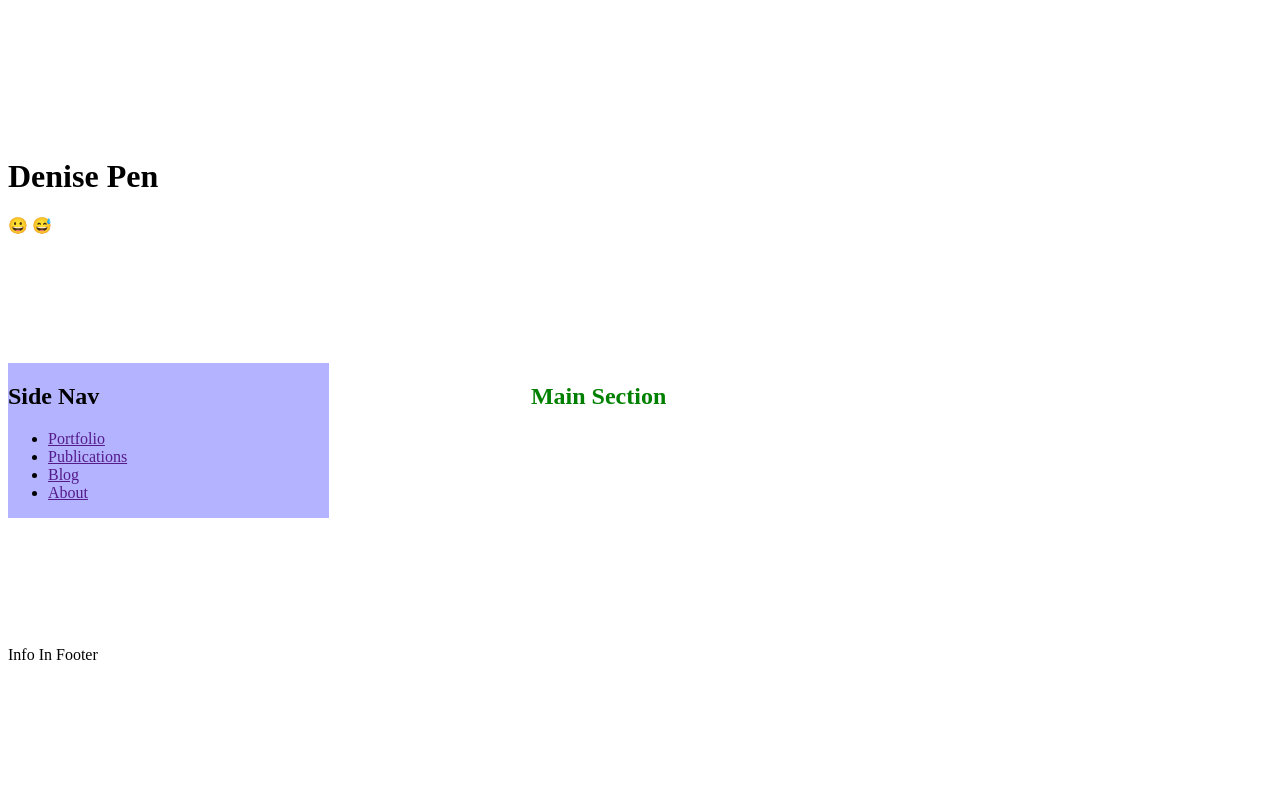
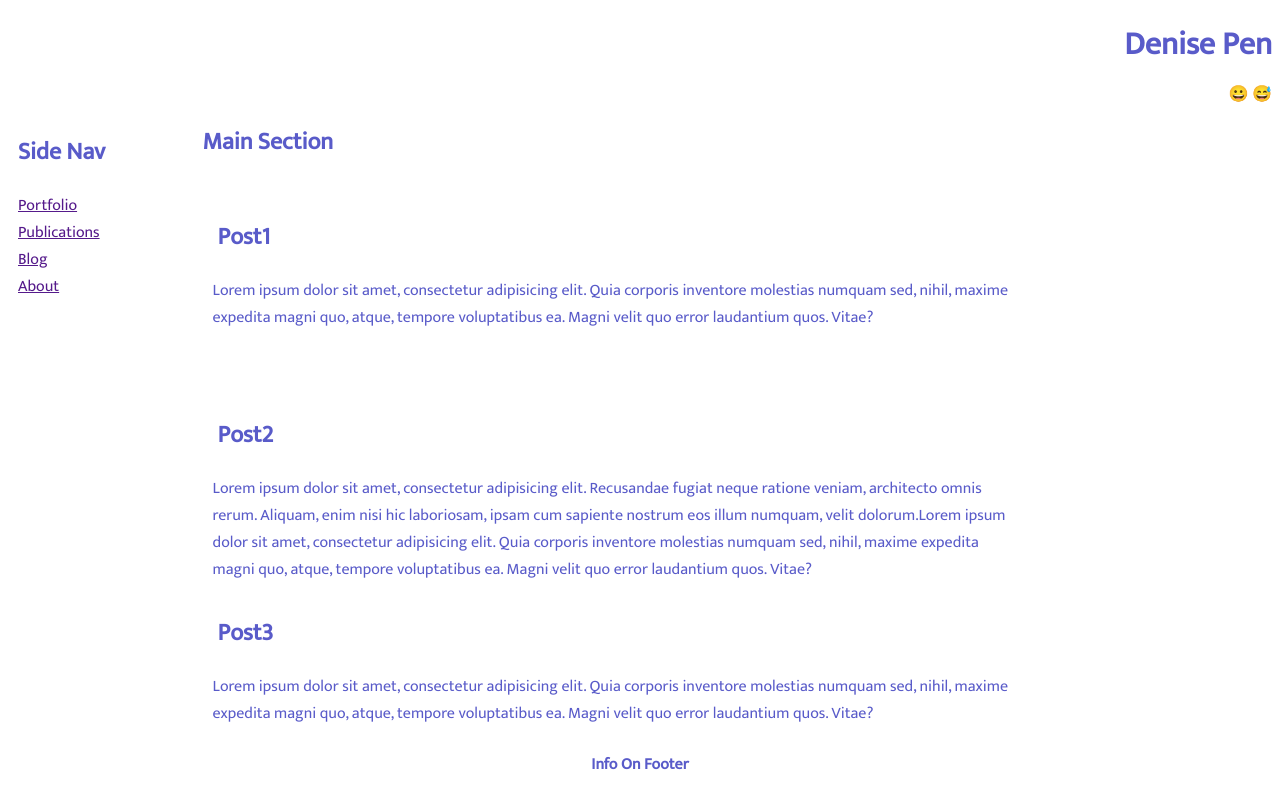
Before and after one commit to denisepen/Profile-Site, a plain HTML site: page index.html in a window 1280 px wide. Drawn offline with Linux system fonts and the light colour scheme.

Commit message:
I like this body structure

```diff
--- a/index.css
+++ b/index.css
@@ -1,19 +1,66 @@
 body{
   /* background-color: red; */
   display: grid;
-  grid-template-rows: auto auto auto;
-  align-content: space-evenly;
+  grid-template-rows: 12% 80% 5%;
+  font-family: 'Mukta', sans-serif;
+  color: #595bc9;
+  /* grid-template-rows: 1fr auto; */
+
+
+  /* align-content: space-evenly; */
+}
+
+.head {
+  /* background-color: #6666ff; */
+}
+
+header {
+  text-align: right;
+}
+
+header h1 {
+  margin: 10px 0;
+}
+
+ul {
+  list-style-type: none;
+  margin: 0; padding: 0;
 }
 
 .gridContainer {
   display: grid;
-  grid-template-columns: auto auto auto auto auto;
+  grid-template-columns: 15% 85%;
+  column-gap: space-between;
+  /* grid-template-columns: 10 1fr; */
+}
+
+.nav {
+  justify-content: left;
+  padding: 10px;
 }
 
 .main {
-  grid-column: 3 / 5;
-  color: green;
+  /* grid-column: 2 / 7; */
+  /* background-color: #9999ff; */
+  /* color: green; */
 }
+.main h2 {
+  padding: 0 5px;
+}
+
+.post {
+  /* height: 250px;
+  width: 50%; */
+  height: 25%;
+  width: 75%;
+  padding: 15px;
+}
+
 .sidebar {
-  background-color: #b3b3ff;
+  /* background-color: #b3b3ff; */
 }
+
+.footer {
+ /* background-color:  #cc33ff */
+ text-align: center;
+}
--- a/index.html
+++ b/index.html
@@ -4,13 +4,17 @@
   <meta name="viewport" content="width=device-width, initial-scale=1.0">
   <meta http-equiv="X-UA-Compatible" content="ie=edge">
   <link rel="stylesheet" href="index.css">
+  <link href="https://fonts.googleapis.com/css?family=Mukta" rel="stylesheet">
   <title>DPL Portfolio</title>
 </head>
 <body>
-  <header class="header">
-    <h1>Denise Pen</h1>
-    😀   😅
-  </header>
+  <div class="head">
+    <header class="header">
+      <h1>Denise Pen</h1>
+      <span>😀   😅</span>
+    </header>
+  </div>
+
   <div class="gridContainer">
     <div class="sidebar">
         <nav class="nav">
@@ -25,11 +29,26 @@
     </div>
       <div class="main">
         <h2>Main Section</h2>
+        <section class="post">
+          <h2>Post1</h2>
+          <p>Lorem ipsum dolor sit amet, consectetur adipisicing elit. Quia corporis inventore molestias numquam sed, nihil, maxime expedita magni quo, atque, tempore voluptatibus ea. Magni velit quo error laudantium quos. Vitae?</p>
+        </section >
+        <section class="post">
+          <h2>Post2</h2>
+          <p>Lorem ipsum dolor sit amet, consectetur adipisicing elit. Recusandae fugiat neque ratione veniam, architecto omnis rerum. Aliquam, enim nisi hic laboriosam, ipsam cum sapiente nostrum eos illum numquam, velit dolorum.Lorem ipsum dolor sit amet, consectetur adipisicing elit. Quia corporis inventore molestias numquam sed, nihil, maxime expedita magni quo, atque, tempore voluptatibus ea. Magni velit quo error laudantium quos. Vitae?</p>
+        </section>
+        <section class="post">
+          <h2>Post3</h2>
+          <p>Lorem ipsum dolor sit amet, consectetur adipisicing elit. Quia corporis inventore molestias numquam sed, nihil, maxime expedita magni quo, atque, tempore voluptatibus ea. Magni velit quo error laudantium quos. Vitae?</p>
+        </section>
       </div>
   </div>
-  <footer>
-    <div>Info In Footer</div>
-  </footer>
+  <div class="footer">
+    <footer>
+    <h4>Info On Footer</h4>
+    </footer>
+  </div>
+
 
 </body>
 </html>
```
